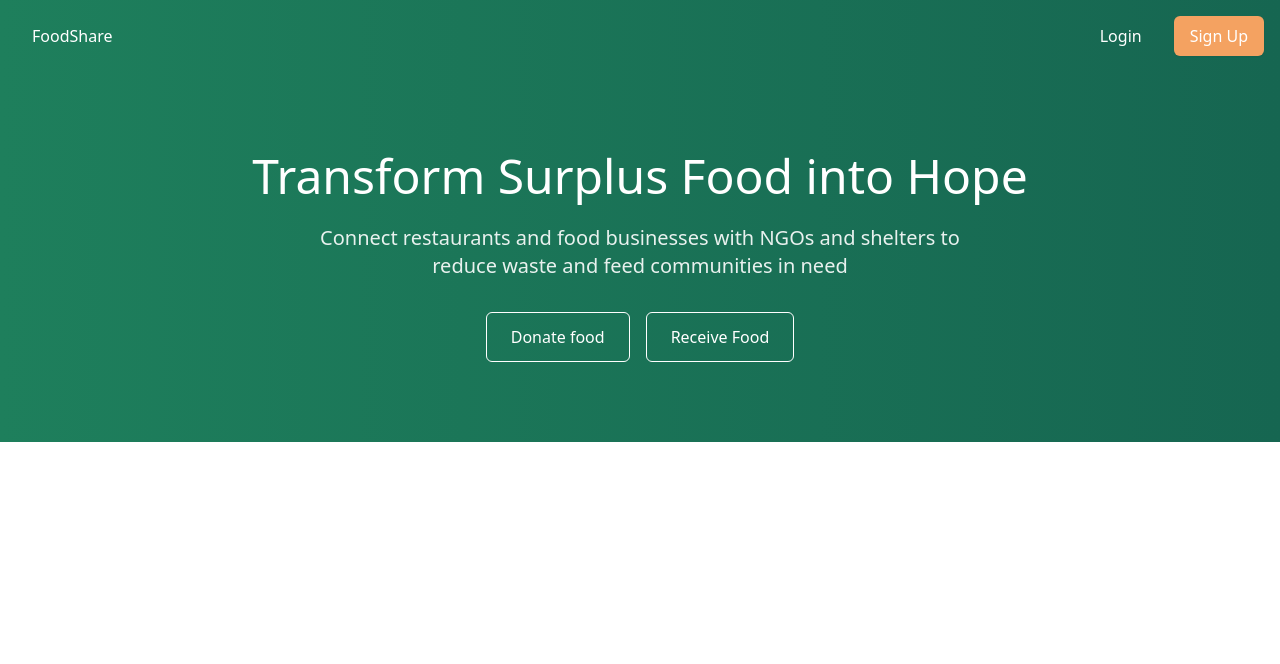
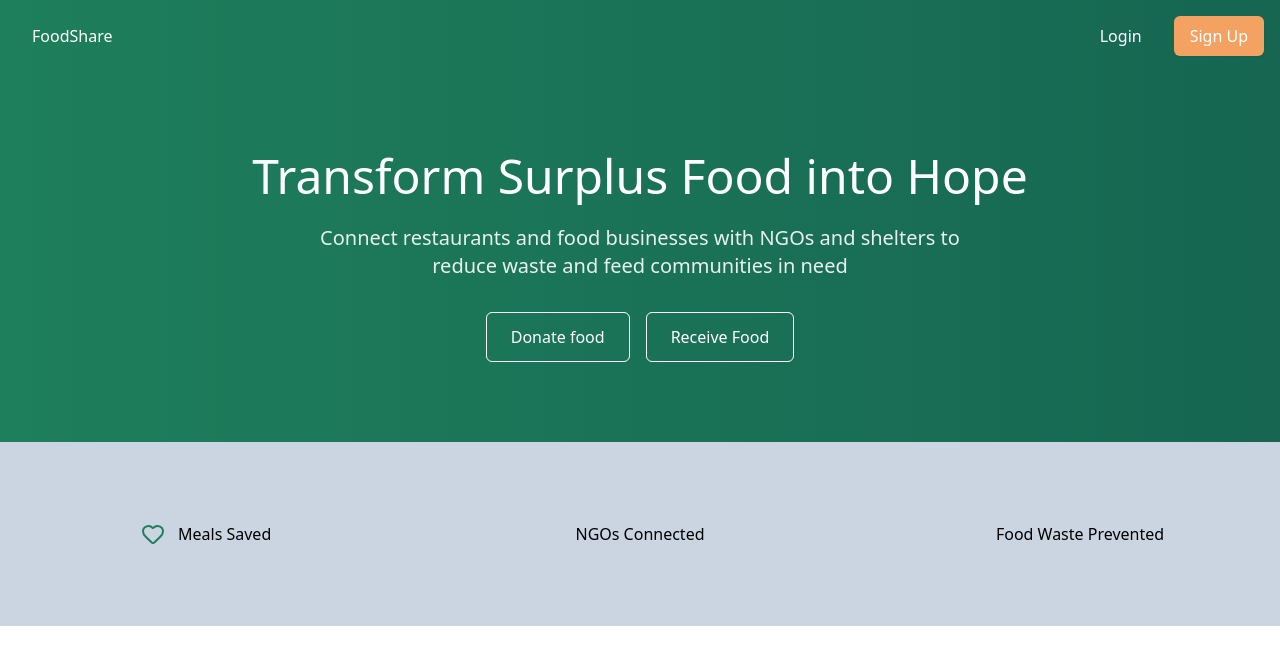
Before and after one commit to abhaypatidar3/Food-Waste-Reduction-Platform, a React app in the folder frontend/: page / in a window 1280 px wide. Shown: the top 664 px of the page. Built offline with nearby package versions, Linux system fonts and the light colour scheme; no server answers; the HTML template or start-up script is replaced by a standard one.

Commit message:
restaurant dashboard bugs removed

```diff
--- a/frontend/src/pages/LandingPage.jsx
+++ b/frontend/src/pages/LandingPage.jsx
@@ -1,5 +1,6 @@
 import React from 'react'
 import { Link, useNavigate } from 'react-router-dom';
+import { Leaf, Users, TrendingUp, MapPin, Clock, Heart } from 'lucide-react';
 const LandingPage = () => {
   return (
     <div className='min-h-screen'>
@@ -29,6 +30,18 @@ const LandingPage = () => {
               </div>
             </div>
         </header>
+        <div className='py-20 text-center bg-slate-300 grid grid-cols-1 gap-10 md:grid-cols-3'>
+          <div className='flex pl-[10vw]'>
+            <Heart className='w-[50px] text-[#1E7F5C]' />
+            <p>Meals Saved</p>
+          </div>
+          <div>
+            NGOs Connected
+          </div>
+          <div>
+            Food Waste Prevented
+          </div>
+        </div>
     </div>
   )
 }
```
